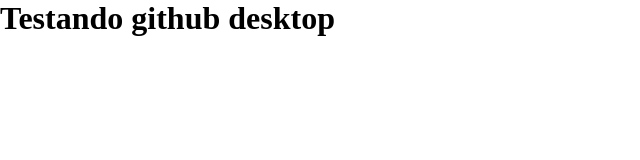
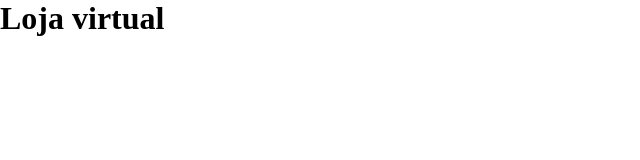
Before and after one commit to alissontexxx/lojavirtual, a plain HTML site: page index.html in a window 1280 px wide. Shown: the whole page, without its empty margins (0-640 px from the left). Drawn offline with Linux system fonts and the light colour scheme.

Commit message:
Update index.html

```diff
--- a/index.html
+++ b/index.html
@@ -10,7 +10,7 @@
 </head>
 
 <body>
-    <h1>Testando github desktop</h1>
+    <h1>Loja virtual</h1>
 
 </body>
 
```
